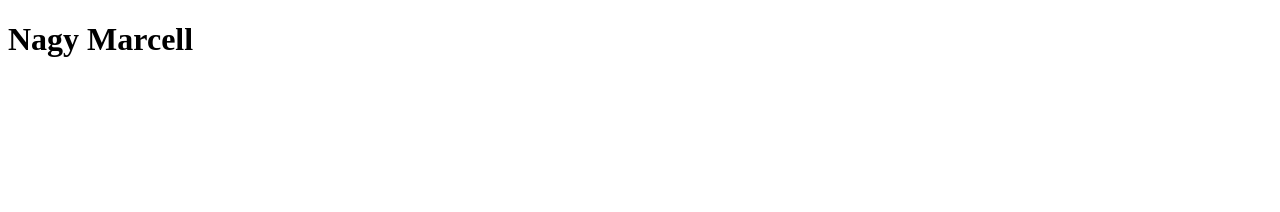
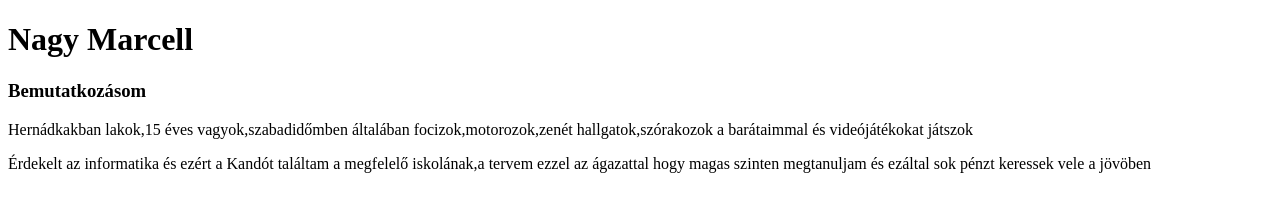
Before and after one commit to NagyM15/IKT, a plain HTML site: page index.html in a window 1280 px wide. Drawn offline with Linux system fonts and the light colour scheme.

Commit message:
alap html

```diff
--- a/index.html
+++ b/index.html
@@ -7,5 +7,8 @@
 </head>
 <body>
     <h1>Nagy Marcell</h1>
+    <h3>Bemutatkozásom</h3>
+    <p>Hernádkakban lakok,15 éves vagyok,szabadidőmben általában focizok,motorozok,zenét hallgatok,szórakozok a barátaimmal és videójátékokat játszok</p>
+    <p>Érdekelt az informatika és ezért a Kandót találtam a megfelelő iskolának,a tervem ezzel az ágazattal hogy magas szinten megtanuljam és ezáltal sok pénzt keressek vele a jövöben</p>
 </body>
 </html>
```
